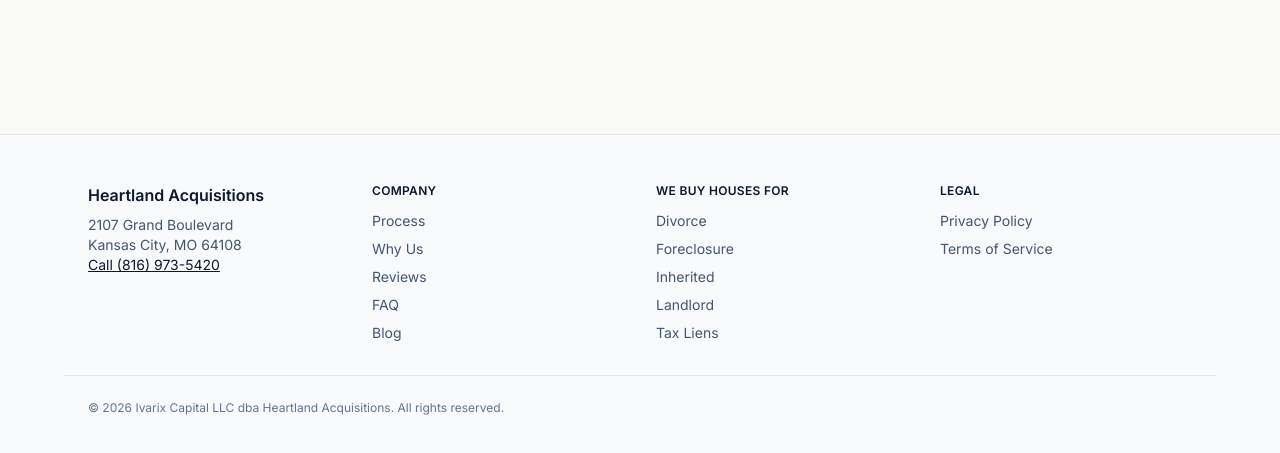
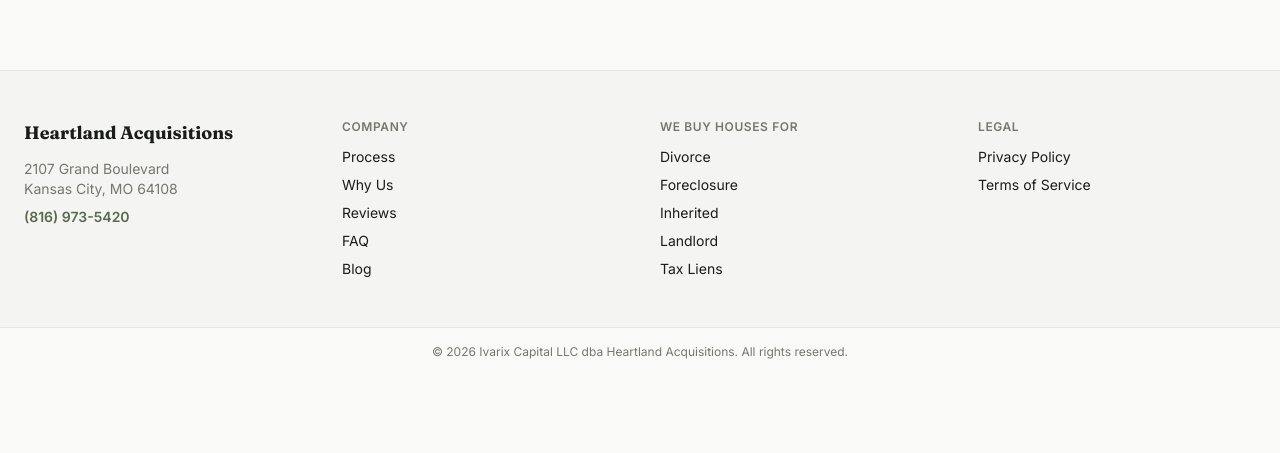
Before and after one commit to HeartlandAcquisitions/heartland-site, a Next.js app: page / in a window 1280 px wide. Shown: the part 491-944 px from the top of the page. After the commit the page ends 867 px from the top, so only its background shows below. Built offline with nearby package versions, Linux system fonts and the light colour scheme; no server answers.

Commit message:
feat(footer): 4-column layout with NAP, company nav, verticals, legal

```diff
--- a/components/footer.tsx
+++ b/components/footer.tsx
@@ -4,77 +4,46 @@
 export function Footer() {
   const year = new Date().getFullYear()
   return (
-    <footer className="mt-16 border-t bg-slate-50 py-12 text-sm text-slate-600">
-      <div className="mx-auto grid max-w-6xl grid-cols-1 gap-8 px-4 md:grid-cols-4 md:px-6">
+    <footer className="mt-auto bg-brand-bg-card border-t border-brand-border">
+      <div className="mx-auto max-w-7xl px-4 py-12 md:px-6 grid gap-10 md:grid-cols-4">
         <div>
-          <div className="text-base font-semibold text-slate-900">
-            {siteConfig.name}
-          </div>
-          <address className="mt-2 not-italic">
-            {siteConfig.address.street}
-            <br />
-            {siteConfig.address.city}, {siteConfig.address.state}{" "}
-            {siteConfig.address.zip}
-            <br />
-            <a
-              className="text-slate-900 underline"
-              href={siteConfig.phone.hrefTel}
-            >
-              Call {siteConfig.phone.display}
+          <h3 className="font-display text-lg font-bold text-brand-text">{siteConfig.name}</h3>
+          <address className="mt-3 not-italic text-sm text-brand-text-muted">
+            {siteConfig.address.street}<br />
+            {siteConfig.address.city}, {siteConfig.address.state} {siteConfig.address.zip}<br />
+            <a href={siteConfig.phone.hrefTel} className="mt-2 inline-block font-semibold text-brand-primary underline-offset-2 hover:underline">
+              {siteConfig.phone.display}
             </a>
           </address>
         </div>
 
         <div>
-          <div className="mb-3 text-xs font-semibold uppercase tracking-wide text-slate-900">
-            Company
-          </div>
-          <ul className="space-y-2">
+          <p className="text-xs font-semibold uppercase tracking-wider text-brand-text-muted">Company</p>
+          <ul className="mt-3 space-y-2 text-sm text-brand-text">
             {siteConfig.nav.map((item) => (
-              <li key={item.href}>
-                <Link href={item.href} className="hover:text-slate-900">
-                  {item.label}
-                </Link>
-              </li>
+              <li key={item.href}><Link href={item.href} className="hover:text-brand-primary">{item.label}</Link></li>
             ))}
           </ul>
         </div>
 
         <div>
-          <div className="mb-3 text-xs font-semibold uppercase tracking-wide text-slate-900">
-            We Buy Houses For
-          </div>
-          <ul className="space-y-2">
+          <p className="text-xs font-semibold uppercase tracking-wider text-brand-text-muted">We Buy Houses For</p>
+          <ul className="mt-3 space-y-2 text-sm text-brand-text">
             {siteConfig.verticals.map((item) => (
-              <li key={item.href}>
-                <Link href={item.href} className="hover:text-slate-900">
-                  {item.label}
-                </Link>
-              </li>
+              <li key={item.href}><Link href={item.href} className="hover:text-brand-primary">{item.label}</Link></li>
             ))}
           </ul>
         </div>
 
         <div>
-          <div className="mb-3 text-xs font-semibold uppercase tracking-wide text-slate-900">
-            Legal
-          </div>
-          <ul className="space-y-2">
-            <li>
-              <Link href="/privacy" className="hover:text-slate-900">
-                Privacy Policy
-              </Link>
-            </li>
-            <li>
-              <Link href="/terms" className="hover:text-slate-900">
-                Terms of Service
-              </Link>
-            </li>
+          <p className="text-xs font-semibold uppercase tracking-wider text-brand-text-muted">Legal</p>
+          <ul className="mt-3 space-y-2 text-sm text-brand-text">
+            <li><Link href="/privacy" className="hover:text-brand-primary">Privacy Policy</Link></li>
+            <li><Link href="/terms" className="hover:text-brand-primary">Terms of Service</Link></li>
           </ul>
         </div>
       </div>
-
-      <div className="mx-auto mt-8 max-w-6xl border-t pt-6 px-4 text-xs text-slate-500 md:px-6">
+      <div className="border-t border-brand-border bg-brand-bg-warm px-4 py-4 text-center text-xs text-brand-text-muted">
         © {year} {siteConfig.legalName}. All rights reserved.
       </div>
     </footer>
```
Also changed, not shown: 1 other file (tests, documents, lock files or other folders).
